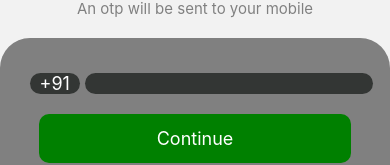
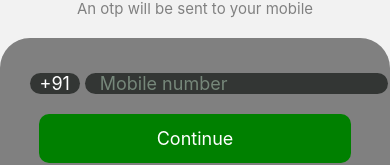
Before and after one commit to anilbdev/eduApp, a React Native app: screen / in a window 390 px wide. Shown: the part 661-826 px from the top of the page. Built offline with nearby package versions, Linux system fonts and the light colour scheme; what react-native would draw is missing.

Commit message:
Place holder Mobile number added first page

```diff
--- a/src/components/InputDetail.js
+++ b/src/components/InputDetail.js
@@ -1,28 +1,28 @@
 import React, { Component } from 'react'
-import { Text, StyleSheet, View,TextInput } from 'react-native'
-
+import { Text, StyleSheet, View, TextInput } from 'react-native'
 export default class InputDetail extends Component {
-    constructor(props){
+    constructor(props) {
         super(props)
     }
     render() {
-        const {content,handlePhoneNumber} =this.props
+        const { content, handlePhoneNumber } = this.props
         return (
             <View style={styles.container}>
                 <TextInput
                     value='+91'
                     style={styles.phoneCountryCode} />
                 <TextInput
-                value={content.phoneNunmber}
-                onChangeText={(text)=>handlePhoneNumber(text)}
-                style={styles.phoneNunmber} />
+                    placeholder='Mobile number'
+                    placeholderTextColor='#76877a'
+                    value={content.phoneNunmber}
+                    onChangeText={(text) => handlePhoneNumber(text)}
+                    style={styles.phoneNunmber} />
             </View>
         )
     }
 }
-
 const styles = StyleSheet.create({
-    container:{
+    container: {
         flexDirection: 'row',
     },
     phoneCountryCode: {
@@ -40,7 +40,7 @@ const styles = StyleSheet.create({
         color: 'white',
         flex: 1,
         fontSize: 18,
-
+        paddingLeft: 15,
         borderRadius: 14,
         marginRight: 20
     },
--- a/src/screens/Login.js
+++ b/src/screens/Login.js
@@ -11,7 +11,8 @@ export class Login extends Component {
             submitStatus: 'submitPhone',
             buttonName: 'Continue',
             phoneNumber: '',
-            contactUs: false
+            contactUs: false,
+            textInputPlaceHolder:''
         }
         this.screen = 'phoneSubmited'
     }
```
